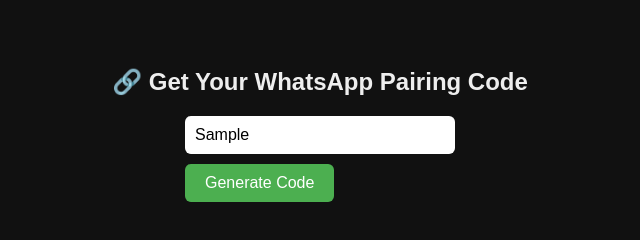
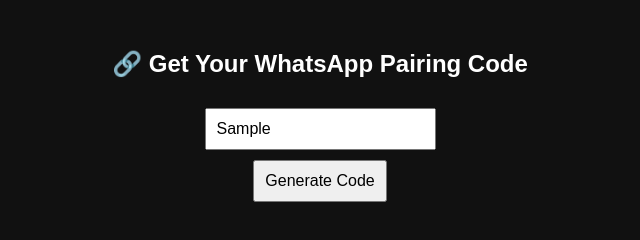
Before and after one commit to Laki445/Ponnabota, a website: page public/pair.html in a window 1280 px wide. Both pictures are taken after typing "Sample" into the empty fields and a click on the button "Generate Code". Shown: the whole page, without its empty margins (320-960 px from the left). Drawn offline with Linux system fonts and the light colour scheme; no server answers.

Commit message:
Update pair.html

```diff
--- a/public/pair.html
+++ b/public/pair.html
@@ -1,87 +1,41 @@
 <!DOCTYPE html>
-<html lang="en">
+<html>
 <head>
-  <meta charset="UTF-8" />
-  <meta name="viewport" content="width=device-width, initial-scale=1.0"/>
-  <title>FreeBot V11 - Pair</title>
+  <title>WhatsApp Pairing</title>
   <style>
-    body {
-      font-family: sans-serif;
-      background: #111;
-      color: #eee;
-      display: flex;
-      flex-direction: column;
-      align-items: center;
-      padding: 40px;
-    }
-    input {
-      padding: 10px;
-      font-size: 16px;
-      width: 250px;
-      margin-bottom: 10px;
-      border-radius: 6px;
-      border: none;
-      outline: none;
-    }
-    button {
-      padding: 10px 20px;
-      font-size: 16px;
-      background: #4CAF50;
-      border: none;
-      border-radius: 6px;
-      color: white;
-      cursor: pointer;
-    }
-    #code {
-      margin-top: 20px;
-      background: #222;
-      padding: 15px;
-      border-radius: 8px;
-      font-size: 16px;
-      word-break: break-all;
-    }
+    body { font-family: sans-serif; background: #111; color: white; text-align: center; margin-top: 50px; }
+    input, button { padding: 10px; font-size: 16px; margin-top: 10px; }
+    #result { margin-top: 20px; }
+    pre { background: #222; padding: 10px; }
   </style>
 </head>
 <body>
   <h2>🔗 Get Your WhatsApp Pairing Code</h2>
-  <form id="pairForm">
-    <input type="text" id="number" placeholder="+9477XXXXXXX" required />
-    <br/>
-    <button type="submit">Generate Code</button>
-  </form>
-
-  <div id="code" style="display: none;">
-    <p><strong>Copy this Pair Code and Paste into WhatsApp ➜ Link Device:</strong></p>
-    <pre id="pairingCode"></pre>
-    <button onclick="copyCode()">📋 Copy Code</button>
-  </div>
+  <input type="text" id="number" placeholder="9477XXXXXXX" />
+  <br />
+  <button onclick="generateCode()">Generate Code</button>
+  <div id="result"></div>
 
   <script>
-    const form = document.getElementById('pairForm');
-    const codeDiv = document.getElementById('code');
-    const codePre = document.getElementById('pairingCode');
-
-    form.addEventListener('submit', async (e) => {
-      e.preventDefault();
-      const number = document.getElementById('number').value.trim();
-
-      const res = await fetch(`/code?number=${encodeURIComponent(number)}`);
+    async function generateCode() {
+      const number = document.getElementById("number").value;
+      const res = await fetch("/pair", {
+        method: "POST",
+        headers: { "Content-Type": "application/json" },
+        body: JSON.stringify({ number })
+      });
       const data = await res.json();
-
+      const result = document.getElementById("result");
       if (data.code) {
-        codeDiv.style.display = 'block';
-        codePre.textContent = data.code;
+        result.innerHTML = \`
+          <p>✅ Copy this Pair Code and Paste into WhatsApp ➜ Link Device:</p>
+          <pre>\${data.code}</pre>
+          <button onclick="navigator.clipboard.writeText('\${data.code}')">📋 Copy Code</button>
+        \`;
       } else {
-        codeDiv.style.display = 'block';
-        codePre.textContent = "❌ Failed to generate code. Try again.";
+        result.innerHTML = "<p style='color:red;'>❌ " + (data.error || "Error") + "</p>";
       }
-    });
-
-    function copyCode() {
-      navigator.clipboard.writeText(codePre.textContent)
-        .then(() => alert("✅ Code copied to clipboard!"))
-        .catch(() => alert("❌ Failed to copy code."));
     }
   </script>
 </body>
-  </html>
+</html>
```
